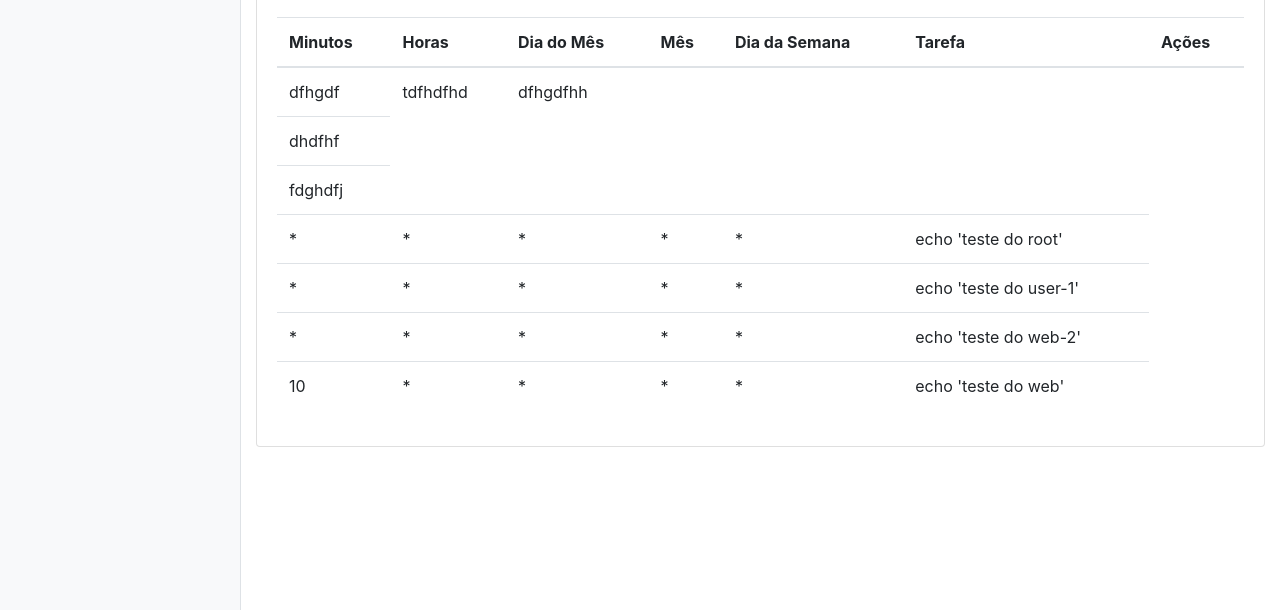
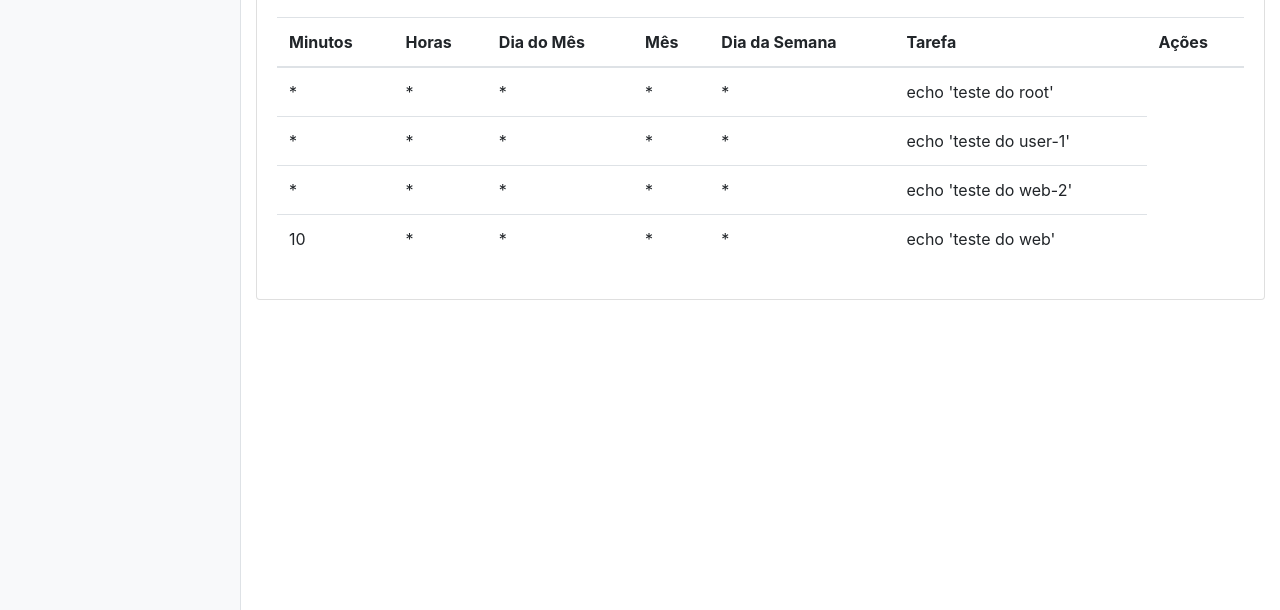
Before and after one commit to mariarebeca/DashCron, a website with bundled scripts: page front/listar.html in a window 1280 px wide. Shown: the part 190-800 px from the top of the page. Built offline with nearby package versions, Linux system fonts and the light colour scheme; data requests are answered from the project's data file.

Commit message:
Update listar.html

```diff
--- a/front/listar.html
+++ b/front/listar.html
@@ -93,17 +93,7 @@
                 </tr>
               </thead>
               <!--A ser preenchido pelo JavaScript-->
-              <tbody>
-                <td>dfhgdf</td>
-                <td>tdfhdfhd</td>
-                <td>dfhgdfhh</td>
-                <tr>
-                  <td>dhdfhf</td>
-                </tr>
-                <tr>
-                  <td>fdghdfj</td>
-                </tr>
-              </tbody>
+              <tbody></tbody>
             </table>
           </div>
         </div>
```
